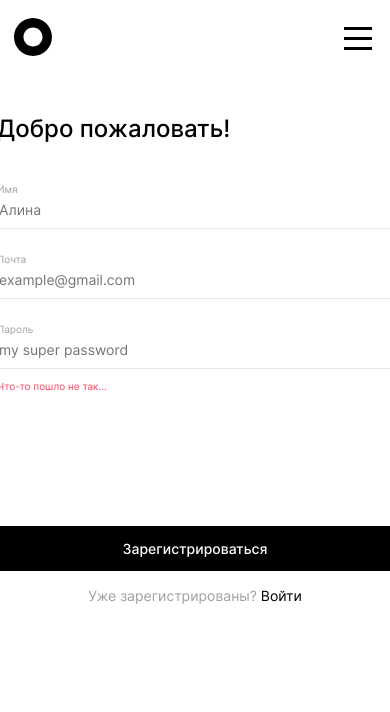
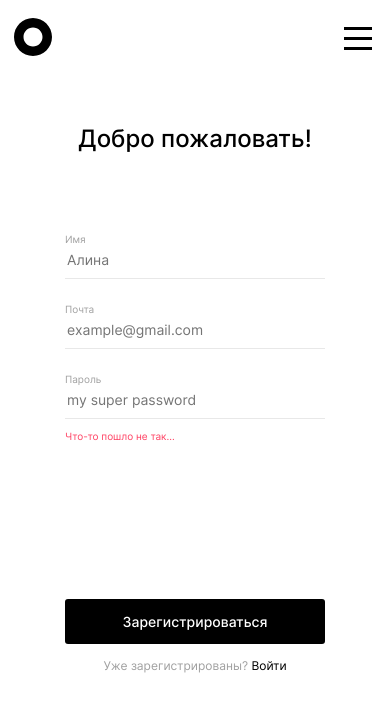
Before and after one commit to alinasemm/movies-explorer-frontend, a React (Create React App) app: page /signup in a window 390 px wide. Shown: the top 712 px of the page. Built offline with nearby package versions, Linux system fonts and the light colour scheme.

Commit message:
Адаптировала страницу регистрации под 768 и 320px, пока без Header

```diff
--- a/src/components/Button/Button.css
+++ b/src/components/Button/Button.css
@@ -13,3 +13,11 @@
   margin-bottom: 16px;
   cursor: pointer;
 }
+
+@media screen and (max-width: 400px) {
+  .button {
+    width: 260px;
+    margin-top: 157px;
+    margin-bottom: 14px;
+  }
+}
--- a/src/components/Form/Form.css
+++ b/src/components/Form/Form.css
@@ -2,7 +2,6 @@
   width: 396px;
   display: flex;
   flex-direction: column;
-  margin-bottom: 70px;
 }
 
 .greeting {
@@ -13,3 +12,14 @@
   margin: 0;
   margin-top: 40px;
 }
+
+@media screen and (max-width: 400px) {
+  .greeting {
+    margin-top: 50px;
+    text-align: center;
+  }
+
+  .form {
+    width: 260px;
+  }
+}
--- a/src/components/Input/Input.css
+++ b/src/components/Input/Input.css
@@ -3,6 +3,13 @@
   width: 396px;
   row-gap: 5px;
   margin-top: 40px;
+}
+
+@media screen and (max-width: 400px) {
+  .input-container {
+    margin-top: 80px;
+    width: 260px;
+  }
 }
 
 .input-container_with-margin {
--- a/src/components/Link/Link.css
+++ b/src/components/Link/Link.css
@@ -11,3 +11,10 @@
   cursor: pointer;
   color: #000000;
 }
+
+@media screen and (max-width: 400px) {
+  .link-text {
+    font-size: 12px;
+    line-height: 15px;
+  }
+}
```
